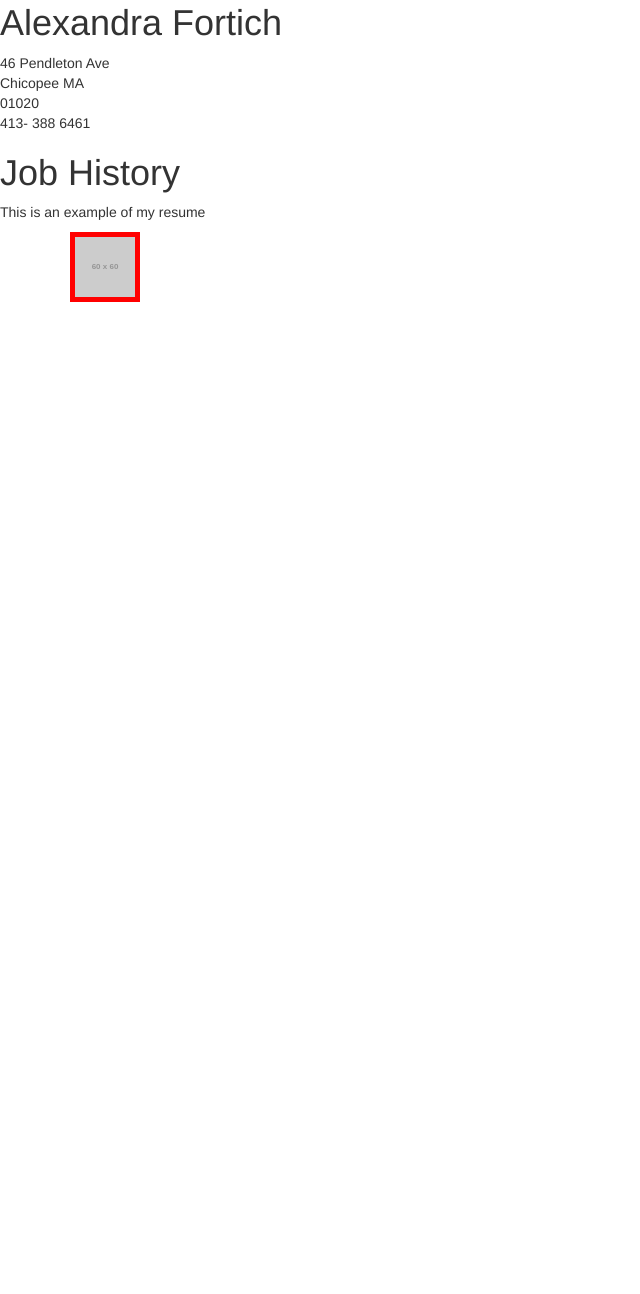
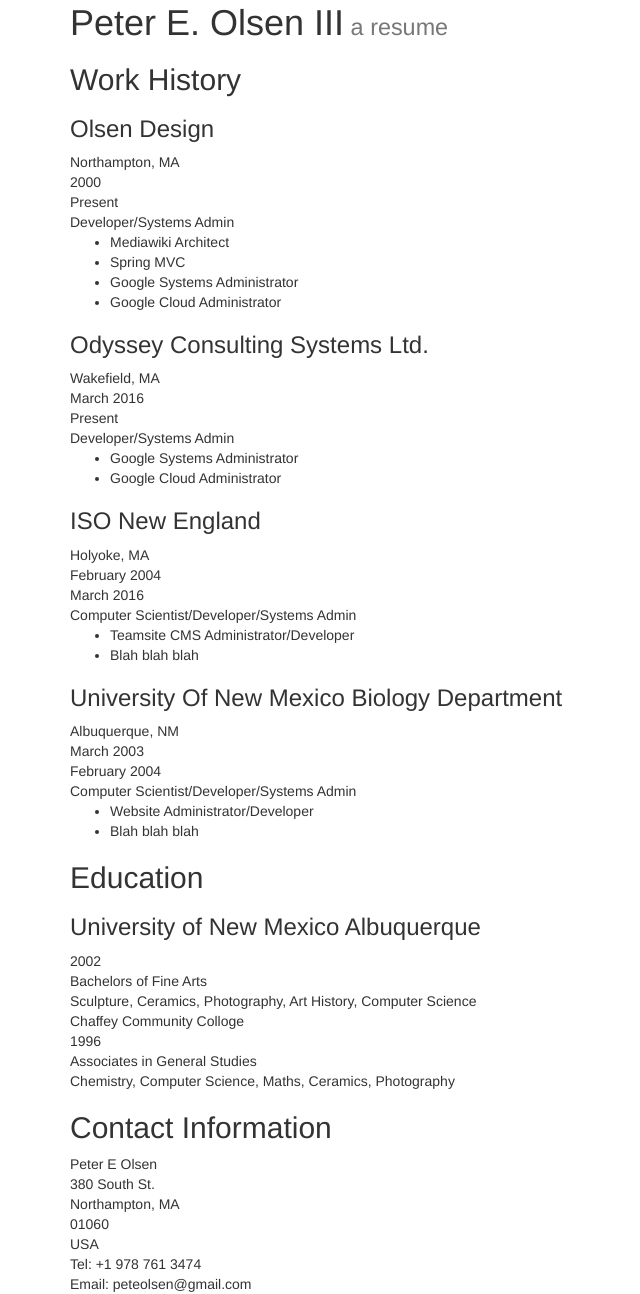
Before and after one commit to afortich/afortich.github.io, a plain HTML site: page index.html in a window 1280 px wide. Shown: the part 17-1311 px from the top of the page, without its empty margins (0-640 px from the left). Before the commit the page ends 800 px from the top, so only its background shows below. Drawn offline with nearby package versions, Linux system fonts and the light colour scheme; placeholder pictures from the web are drawn by us.

Commit message:
Update index.html
add sections

```diff
--- a/index.html
+++ b/index.html
@@ -1,45 +1,112 @@
-<!doctype html>
+<!DOCTYPE HTML>
 <html>
   <head>
-      <title>Index.HTML</title>
-      <script
-  src="https://code.jquery.com/jquery-3.2.1.js"
-  integrity="sha256-DZAnKJ/6XZ9si04Hgrsxu/8s717jcIzLy3oi35EouyE="
-  crossorigin="anonymous"></script>
-      <!-- Latest compiled and minified CSS -->
+    <title>Smith Voc - Web Development Class</title>
+    <meta/>
     <link rel="stylesheet" href="https://maxcdn.bootstrapcdn.com/bootstrap/3.3.7/css/bootstrap.min.css" integrity="sha384-BVYiiSIFeK1dGmJRAkycuHAHRg32OmUcww7on3RYdg4Va+PmSTsz/K68vbdEjh4u" crossorigin="anonymous">
-
     <!-- Optional theme -->
     <link rel="stylesheet" href="https://maxcdn.bootstrapcdn.com/bootstrap/3.3.7/css/bootstrap-theme.min.css" integrity="sha384-rHyoN1iRsVXV4nD0JutlnGaslCJuC7uwjduW9SVrLvRYooPp2bWYgmgJQIXwl/Sp" crossorigin="anonymous">
-
     <!-- Latest compiled and minified JavaScript -->
     <script src="https://maxcdn.bootstrapcdn.com/bootstrap/3.3.7/js/bootstrap.min.js" integrity="sha384-Tc5IQib027qvyjSMfHjOMaLkfuWVxZxUPnCJA7l2mCWNIpG9mGCD8wGNIcPD7Txa" crossorigin="anonymous"></script>
-    <style>
 
-      img { border:5px solid red;}
+  </head>
+  <body>
+    <div class="container">
+      <div class="header"><h1>Peter E. Olsen III<small> a resume</small></h1></div>
 
-      </style>
-    </head>
-     <body><h1>Alexandra Fortich</h1>
-     <address>46 Pendleton Ave <br/>
-     Chicopee MA <br/> 01020<br/>
-     413- 388 6461 <span class="glyphicons glyphicons-iphone"></span>
-     </address>
-       <section>
-        <h1>Job History</h1>
-        <p>This is an example of my resume</p>
-    </section>
-        <div class="container">
+      <section id="work-history">
+        <h2>Work History</h2>
 
-        <div class="media">
-            <div class="media-left">
-                <div class="navbar-header">
-                    <a href="#">
-                        <img class="media-object" src="https://dummyimage.com/60x60/aaddff/fff&text=Afortich">
-                    </a>
-                </div>
-            </div>
+        <div class="employer">
+          <div class="employer-name"><h3>Olsen Design</h3></div>
+          <div class="employer-location">Northampton, MA</div>
+          <div class="start-date">2000</div>
+          <div class="end-date">Present</div>
+          <div class="job-description">
+            <div class="job-title">Developer/Systems Admin</div>
+            <ul>
+              <li>Mediawiki Architect</li>
+              <li>Spring MVC</li>
+              <li>Google Systems Administrator</li>
+              <li>Google Cloud Administrator</li>
+            </ul>
         </div>
 
+        <div class="employer">
+          <div class="employer-name"><h3>Odyssey Consulting Systems Ltd.</h3></div>
+          <div class="employer-location">Wakefield, MA</div>
+          <div class="start-date">March 2016</div>
+          <div class="end-date">Present</div>
+          <div class="job-description">
+            <div class="job-title">Developer/Systems Admin</div>
+            <ul>
+              <li>Google Systems Administrator</li>
+              <li>Google Cloud Administrator</li>
+            </ul>
+        </div>
+
+        <div class="employer">
+          <div class="employer-name"><h3>ISO New England</h3></div>
+          <div class="employer-location">Holyoke, MA</div>
+          <div class="start-date">February 2004</div>
+          <div class="end-date">March 2016</div>
+          <div class="job-description">
+            <div class="job-title">Computer Scientist/Developer/Systems Admin</div>
+            <ul>
+              <li>Teamsite CMS Administrator/Developer</li>
+              <li>Blah blah blah</li>
+            </ul>
+        </div>
+
+        <div class="employer">
+          <div class="employer-name"><h3>University Of New Mexico Biology Department</h3></div>
+          <div class="employer-location">Albuquerque, NM</div>
+          <div class="start-date">March 2003</div>
+          <div class="end-date">February 2004</div>
+          <div class="job-description">
+            <div class="job-title">Computer Scientist/Developer/Systems Admin</div>
+            <ul>
+              <li>Website Administrator/Developer</li>
+              <li>Blah blah blah</li>
+            </ul>
+        </div>
+
+      </div>
+
+      </section>
+
+      <section id="education">
+        <h2>Education</h2>
+        <div class="school">
+          <div class="school-name"><h3>University of New Mexico Albuquerque</h3></div>
+          <div class="graduated-date">2002</div>
+          <div class="degree">Bachelors of Fine Arts</div>
+          <div class="field-of-study">Sculpture, Ceramics, Photography, Art History, Computer Science</div>
+        </div>
+        <div class="school">
+          <div class="school-name">Chaffey Community Colloge</div>
+          <div class="graduated-date">1996</div>
+          <div class="degree">Associates in General Studies</div>
+          <div class="field-of-study">Chemistry, Computer Science, Maths, Ceramics, Photography</div>
+        </div>
+      </section>
+
+      <section id="contact-info">
+        <h2>Contact Information</h2>
+        <!-- https://www.iandevlin.com/blog/2012/01/html/marking-up-a-postal-address-with-html -->
+        <div class="vcard">
+          <div class="adr">
+            <div class="name">Peter E Olsen</div>
+            <div class="street-address">380 South St.</div>
+            <div class="locality">Northampton, MA</div>
+            <div class="postal-code">01060</div >
+            <div class="country-name">USA</div >
+          </div> <!-- /.adr -->
+          <div class="tel">Tel: +1 978 761 3474</div>
+          <div class="email">Email: peteolsen@gmail.com</div>
+        </div><!-- /.vcard -->
+      </section>
+
+    </div><!-- /.container -->
   </body>
 </html>
```
Lines whose indentation alone changed are shown as unchanged.
